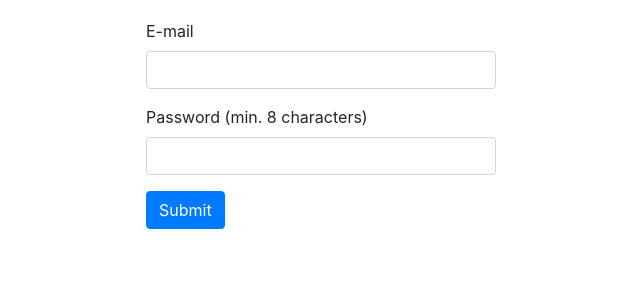
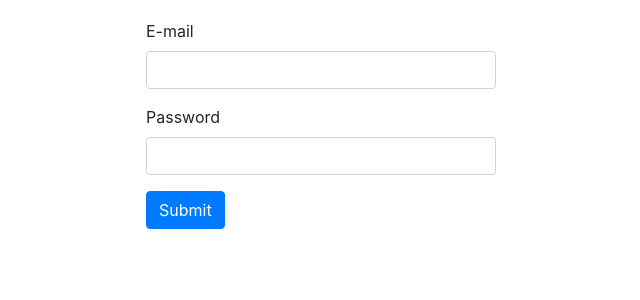
Before and after one commit to odTbo/cyber-fiber, a Flask app: page /login in a window 1280 px wide. Shown: the part 150-450 px from the top of the page, without its empty margins (319-959 px from the left). Run offline with Flask 2, Linux system fonts and the light colour scheme; parts of the project's set-up code (start-up, migrations or seed data) failed here and were passed over; some libraries are stand-ins or nearby versions.

Commit message:
FIX INPUT FORMS LIMITS TODO COMMENTS/PROFILE PAGE/POST DELETION

```diff
--- a/forms.py
+++ b/forms.py
@@ -14,7 +14,7 @@ class RegisterForm(FlaskForm):
 
 class LoginForm(FlaskForm):
     email = StringField("E-mail", validators=[DataRequired(), Email(), Length(min=7, max=30)])
-    password = PasswordField("Password (min. 8 characters)", validators=[DataRequired(), Length(min=8, max=40)])
+    password = PasswordField("Password", validators=[DataRequired(), Length(max=40)])
     submit = SubmitField("Submit")
 
 
--- a/static/css/cf-stylesheet.css
+++ b/static/css/cf-stylesheet.css
@@ -15,8 +15,9 @@
 /*Pushes content from under navbar*/
 body {
     padding-top: 65px;
+    /*opacity: 0.8;*/
+    /*background: #e9edff repeating-linear-gradient(45deg, #ffffff, #ffffff 9px, #e9edff 9px, #e9edff 45px);*/
 }
-
 #mainPageTitle {
     color: #303030;
 }
```
